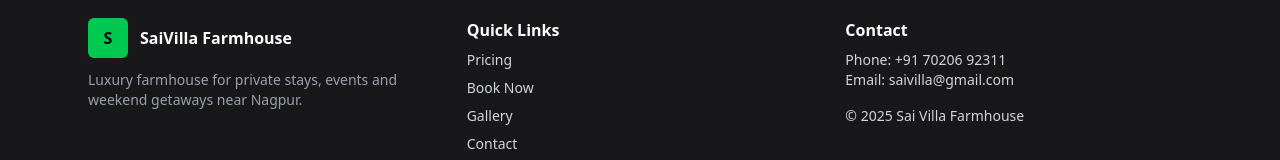
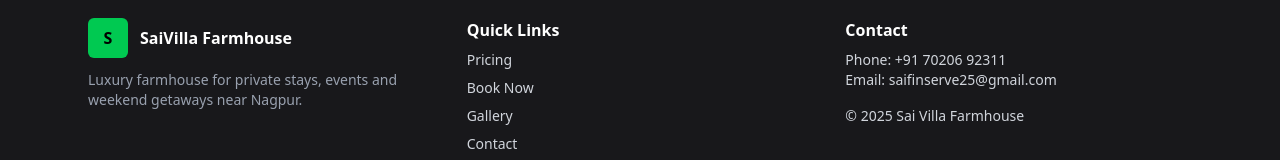
Before and after one commit to Namah0408/Farmhouse-app, a React (Vite) app in the folder client/: page /contact in a window 1280 px wide. Shown: the part 950-1110 px from the top of the page. Built offline with nearby package versions, Linux system fonts and the light colour scheme; no server answers.

Commit message:
completed project 2

```diff
--- a/client/src/components/Footer.jsx
+++ b/client/src/components/Footer.jsx
@@ -28,7 +28,7 @@ export default function Footer() {
         <div>
           <h4 className="text-white font-semibold mb-2">Contact</h4>
           <p className="text-sm">Phone: +91 70206 92311</p>
-          <p className="text-sm">Email: saivilla@gmail.com</p>
+          <p className="text-sm">Email: saifinserve25@gmail.com</p>
           <p className="text-sm mt-4">© {year} Sai Villa Farmhouse</p>
         </div>
       </div>
--- a/client/src/pages/Contact.jsx
+++ b/client/src/pages/Contact.jsx
@@ -17,7 +17,7 @@ export default function Contact() {
             📞 <span className="font-semibold">Phone:</span> +91 7020692311
           </p>
           <p>
-            📧 <span className="font-semibold">Email:</span> saivilla@gmail.com
+            📧 <span className="font-semibold">Email:</span> saifinserve25@gmail.com
           </p>
           <p>
             📍 <span className="font-semibold">Location:</span> Ambika Farms, Nagpur, Maharashtra
```
